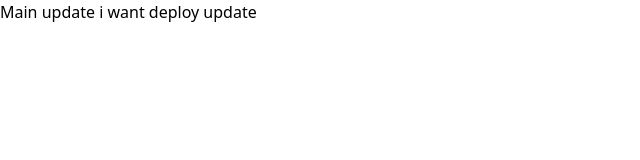
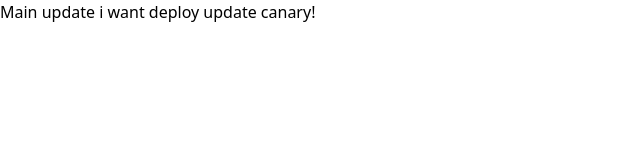
Before and after one commit to ystgd07/PeerNow-FE-, a React (Create React App) app: page / in a window 1280 px wide. Shown: the top 160 px of the page, without its empty margins (0-640 px from the left). Built offline with nearby package versions, Linux system fonts and the light colour scheme.

Commit message:
Update Main.jsx

```diff
--- a/src/pages/Main.jsx
+++ b/src/pages/Main.jsx
@@ -1,5 +1,5 @@
 import React from 'react';
 
 export default function Main() {
-  return <div className="text-bold">Main update i want deploy update </div>;
+  return <div className="text-bold">Main update i want deploy update canary! </div>;
 }
```
